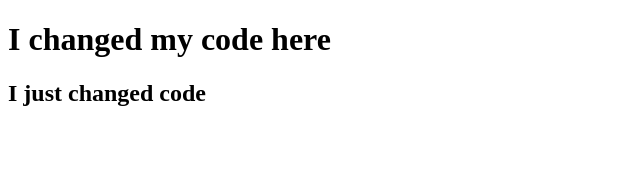
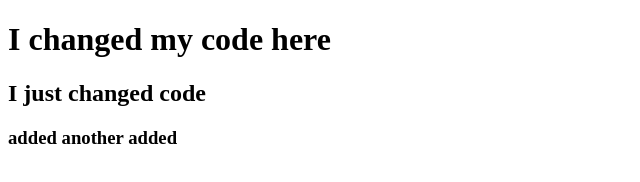
Before and after one commit to mohebul123/my-third-repo, a plain HTML site: page index.html in a window 1280 px wide. Shown: the whole page, without its empty margins (0-640 px from the left). Drawn offline with Linux system fonts and the light colour scheme.

Commit message:
just added

```diff
--- a/index.html
+++ b/index.html
@@ -8,5 +8,6 @@
 <body>
     <h1>I changed my code here</h1>
     <h2>I just changed code</h2>
+    <h3>added another added</h3>
 </body>
 </html>
```
